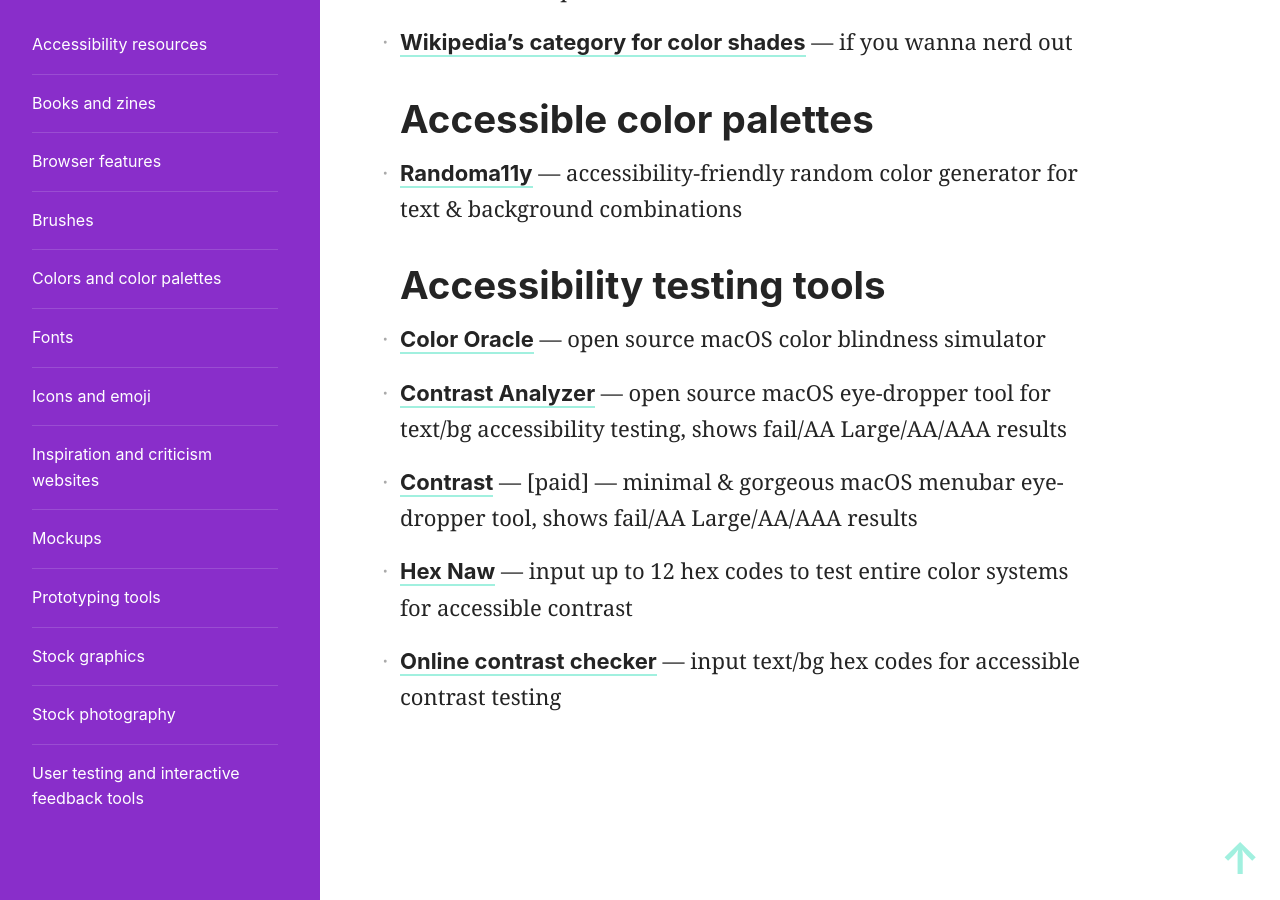
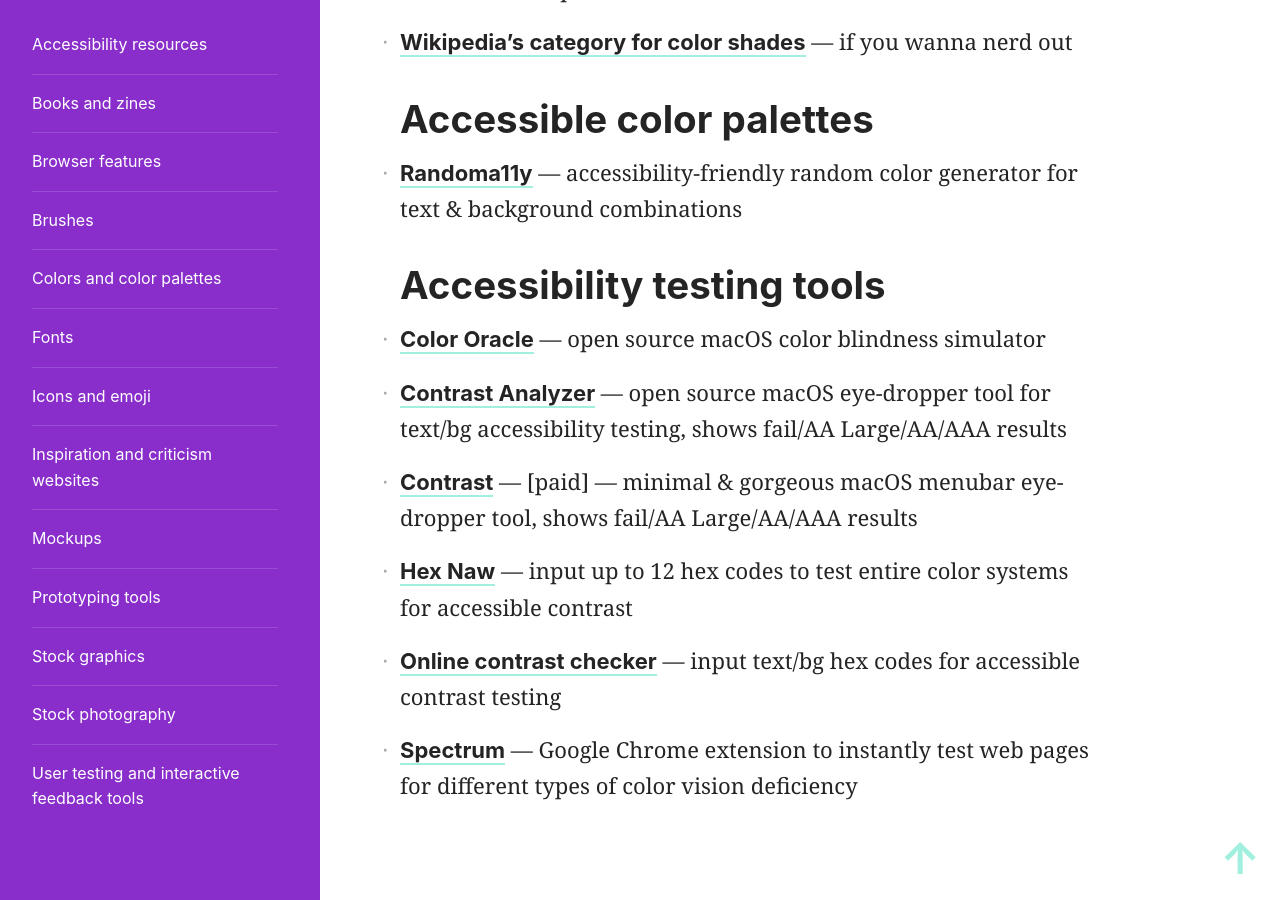
Before and after one commit to skullface/design-resources, a Jekyll site: the page built from _resources/colors.md, in a window 1280 px wide and 900 px high, scrolled down 1470 px. Built offline with Jekyll 4.4.1, drawn with Linux system fonts in a browser that asks for light colours; nearby versions of some CDN libraries.

Commit message:
add Spectrum for a11y color testing

```diff
--- a/_resources/colors.md
+++ b/_resources/colors.md
@@ -20,3 +20,4 @@
 - [Contrast](https://usecontrast.com/) — [paid] — minimal & gorgeous macOS menubar eye-dropper tool, shows fail/AA Large/AA/AAA results
 - [Hex Naw](https://hexnaw.com/) — input up to 12 hex codes to test entire color systems for accessible contrast
 - [Online contrast checker](http://webaim.org/resources/contrastchecker/) — input text/bg hex codes for accessible contrast testing
+- [Spectrum](https://chrome.google.com/webstore/detail/spectrum/ofclemegkcmilinpcimpjkfhjfgmhieb?hl=en) — Google Chrome extension to instantly test web pages for different types of color vision deficiency
```
Also changed, not shown: README.md.
